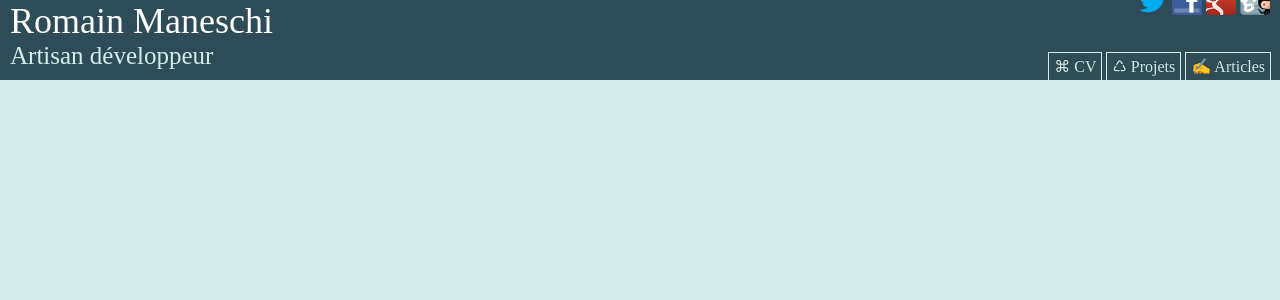
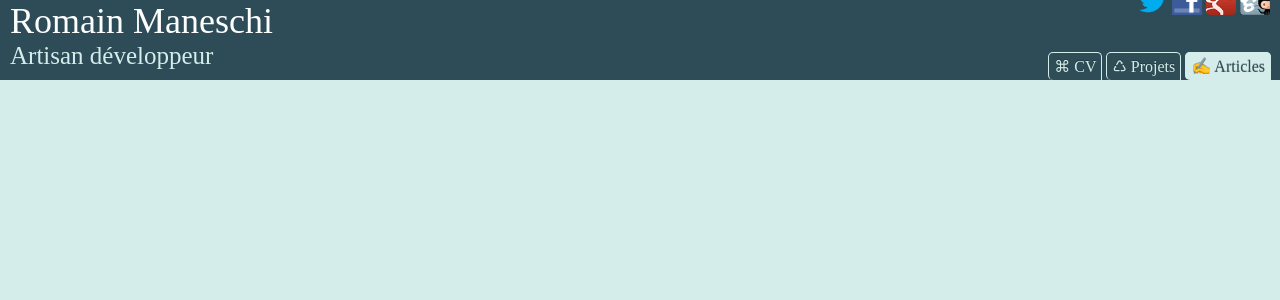
Before and after one commit to manland/manland.github.com, a Jekyll site: the page built from articles.html, in a window 1280 px wide. Shown: the top 300 px of the page. Built offline with Jekyll 4.4.1, drawn with Linux system fonts in a browser that asks for light colours.

Commit message:
add other tab if

```diff
--- a/_layouts/default.html
+++ b/_layouts/default.html
@@ -30,9 +30,21 @@
         {% else %}
           <a href="/cv.html" class="btn">⌘ CV</a>
         {% endif %}
-        <a href="/projets.html" class="btn">♺ Projets</a>
-        <a href="/articles.html" class="btn">✍ Articles</a>
-        <a href="/contact.html" class="btn social-network-tab">Contact</a>
+        {% if page.categories contains "projet" or page.url contains "projets.html" %}
+          <a href="/projets.html" class="btn-selected">♺ Projets</a>
+        {% else %}
+          <a href="/projets.html" class="btn">♺ Projets</a>
+        {% endif %}
+        {% if page.categories contains "article" or page.url contains "articles.html" %}
+          <a href="/articles.html" class="btn-selected">✍ Articles</a>
+        {% else %}
+          <a href="/articles.html" class="btn">✍ Articles</a>
+        {% endif %}
+        {% if page.url contains "contact.html" %}
+          <a href="/contact.html" class="btn-selected social-network-tab">Contact</a>
+        {% else %}
+          <a href="/contact.html" class="btn social-network-tab">Contact</a>
+        {% endif %}
       </nav>
       <div class="social-network" onmouseover="this.style.top='0px';" onmouseout="this.style.top='-15px';">
         <a href="https://twitter.com/RmManeschi" target="_blank"><img src="/img/brand/twitter.png" width="30px" /></a>
--- a/css/default.css
+++ b/css/default.css
@@ -70,6 +70,7 @@ nav {
 	border-left: 1px solid #D5EDEA;
 	border-right: 1px solid #D5EDEA;
 	text-shadow: 0 -1px 0 rgba(0, 0, 0, 0.25);
+	border-radius: 5px 5px 0 5px;
 }
 
 .btn {
```
